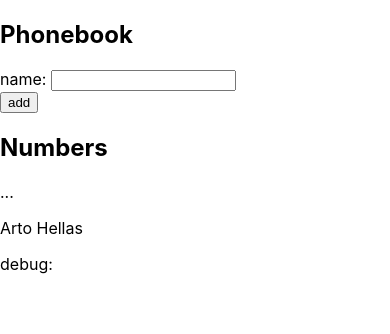
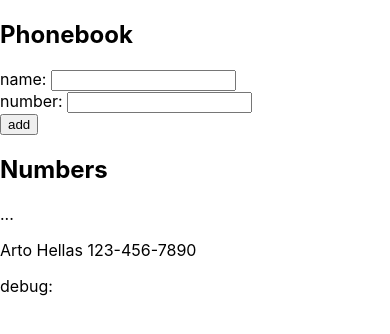
Before and after one commit to choi0617/fullstackopen2021, a React (Create React App) app in the folder part2/phonebook/: page / in a window 390 px wide. Shown: the top 334 px of the page. Built offline with nearby package versions, Linux system fonts and the light colour scheme; the HTML template or start-up script is replaced by a standard one.

Commit message:
Can add phone numbers

```diff
--- a/part2/phonebook/src/App.js
+++ b/part2/phonebook/src/App.js
@@ -1,34 +1,41 @@
-import React, { useState } from 'react'
-import Person from './components/Person'
+import React, { useState } from "react";
+import Person from "./components/Person";
 
 const App = () => {
-  const [ persons, setPersons ] = useState([
-    { name: 'Arto Hellas' }
-  ])
-  const [ newName, setNewName ] = useState('')
+  const [persons, setPersons] = useState([{ name: "Arto Hellas", number: "123-456-7890" }]);
+  const [newName, setNewName] = useState("");
+  const [newNumber, setNewNumber] = useState("");
 
+  const handleNameChange = (e) => {
+    setNewName(e.target.value);
+  };
 
-  const handleNameChange = e => {
-    setNewName(e.target.value)
+  const handleNumberChange = (e) => {
+    setNewNumber(e.target.value);
   }
 
   const checkDuplicateNames = (newName) => {
-    return persons.filter(person => person.name === newName)
-  }
+    return persons.filter((person) => person.name === newName);
+  };
 
-  const addPerson = e => {
+  const addPerson = (e) => {
     e.preventDefault();
 
     // check for duplicate names
-    if(checkDuplicateNames(newName).length > 0) return alert("Found duplicate")
+    if (checkDuplicateNames(newName).length > 0)
+      return alert(`${newName} is already added to the phonebook`);
 
     const personObj = {
-      name: newName
-    }
+      name: newName,
+      number: newNumber,
+    };
 
-    setPersons(persons.concat(personObj))
-    setNewName('')
-  }
+    setPersons(persons.concat(personObj));
+    setNewName("");
+    setNewNumber("");
+  };
+
+
 
   return (
     <div>
@@ -38,15 +45,20 @@ const App = () => {
           name: <input value={newName} onChange={handleNameChange} />
         </div>
         <div>
+          number: <input value={newNumber} onChange={handleNumberChange} />
+        </div>
+        <div>
           <button type="submit">add</button>
         </div>
       </form>
       <h2>Numbers</h2>
       ...
-      {persons.map(person => <Person name={person.name} key={person.name} />)}
-      <div>debug: {newName}</div>
+      {persons.map((person) => (
+        <Person name={person.name} number={person.number} key={person.name} />
+      ))}
+      <div>debug: {newName} {newNumber}</div>
     </div>
-  )
-}
+  );
+};
 
-export default App
+export default App;
--- a/part2/phonebook/src/components/Person.js
+++ b/part2/phonebook/src/components/Person.js
@@ -1,7 +1,7 @@
 import React from 'react';
 
-const Person = ({name}) => {
-    return <p>{name}</p>
+const Person = ({name, number}) => {
+    return <p>{name} {number} </p>
 }
 
 export default Person;
```
